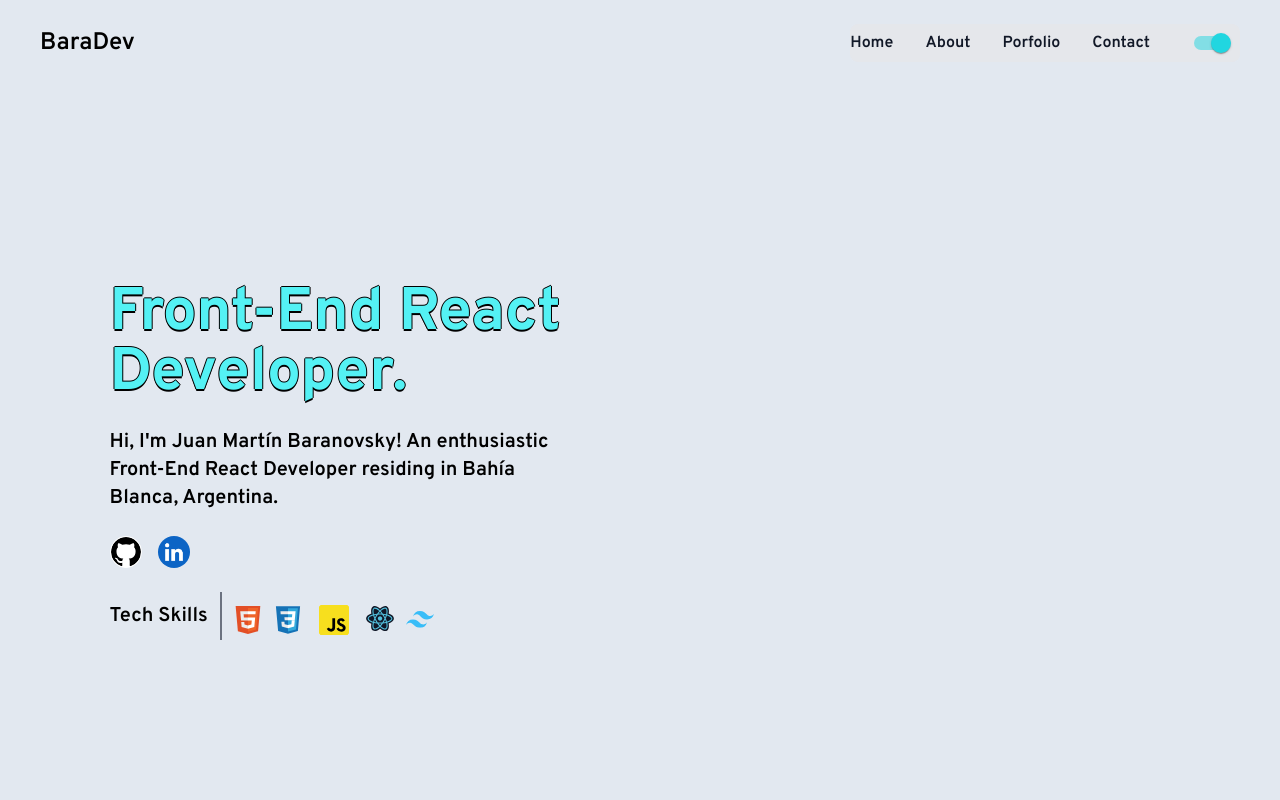
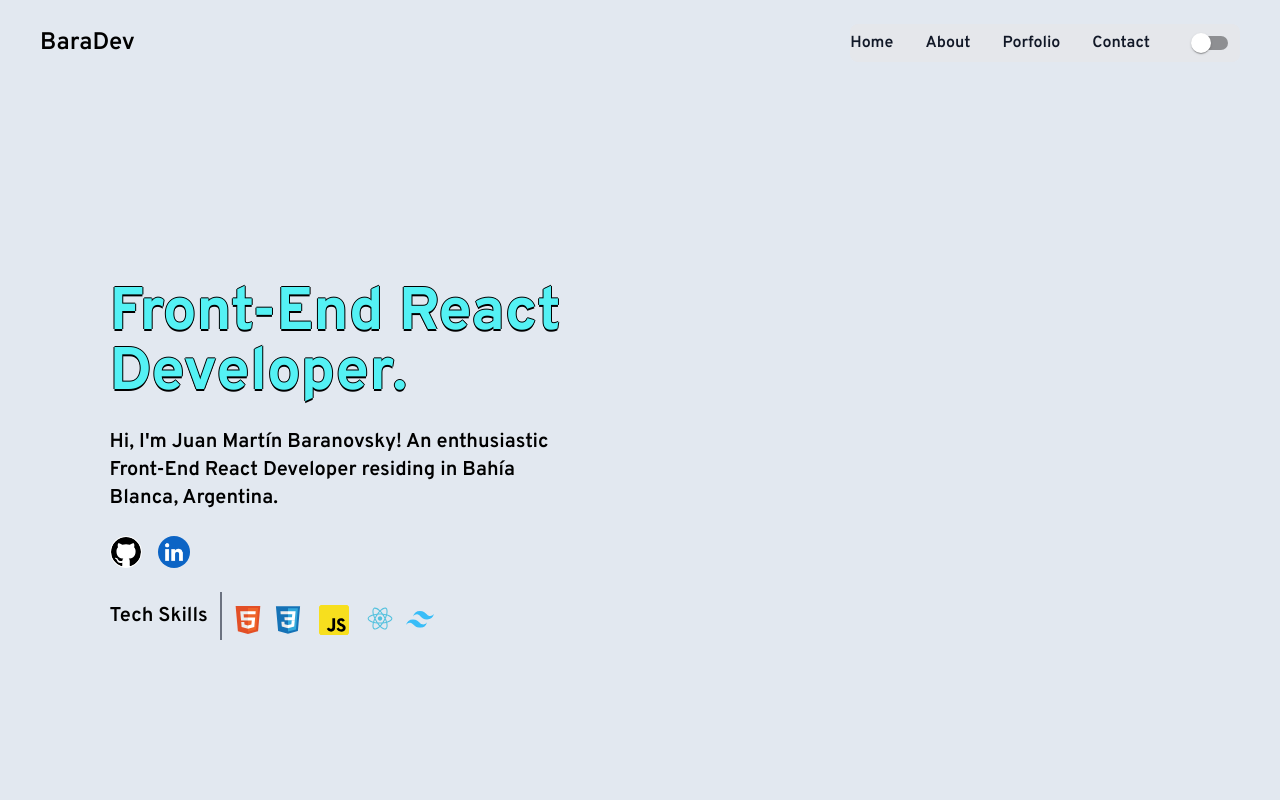
Before and after one commit to Bara1422/Portfolio, a React (Vite) app: page / in a window 1280 px wide. Shown: the top 800 px of the page. Built offline with nearby package versions, Linux system fonts and the light colour scheme.

Commit message:
fix preferredTheme on load page

```diff
--- a/src/App.jsx
+++ b/src/App.jsx
@@ -9,6 +9,7 @@ import useDarkMode from './hooks/useDarkMode'
 
 function App() {
   const [isDarkMode, handleDarkMode] = useDarkMode()
+  console.log(isDarkMode)
 
   return (
     <div className=' dark:bg-[rgb(17,24,40)] dark:text-slate-300 flex-col justify-center min-h-screen min-w-full bg-slate-200 font-overpass'>
--- a/src/components/Navbar.jsx
+++ b/src/components/Navbar.jsx
@@ -33,6 +33,12 @@ const Navbar = ({ isDarkMode, handleDarkMode }) => {
       })),
     []
   )
+
+  if (!isDarkMode) {
+    EdenSwitch.defaultProps = {
+      checked: false
+    }
+  }
 
   function scrollToComponent(id) {
     const anchorId = window.innerWidth > 768 ? id : `${id}-anchor`
--- a/src/hooks/useDarkMode.js
+++ b/src/hooks/useDarkMode.js
@@ -15,6 +15,7 @@ const useDarkMode = () => {
     const preferredThemeQuery = window.matchMedia(
       '(prefers-color-scheme: dark)'
     )
+    console.log(preferredTheme)
     setPreferredTheme(preferredThemeQuery.matches ? 'dark' : 'light')
   }, [])
 
@@ -27,6 +28,8 @@ const useDarkMode = () => {
   useEffect(() => {
     if (preferredTheme === 'dark') {
       setIsDarkMode(true)
+    } else {
+      setIsDarkMode(false)
     }
   }, [])
 
--- a/src/icons/ReactIcon.jsx
+++ b/src/icons/ReactIcon.jsx
@@ -1,6 +1,7 @@
 import React from 'react'
 
 const ReactIcon = React.memo(({ isDarkMode }) => {
+  console.log(isDarkMode)
   return (
     <svg
       xmlns='http://www.w3.org/2000/svg'
```
